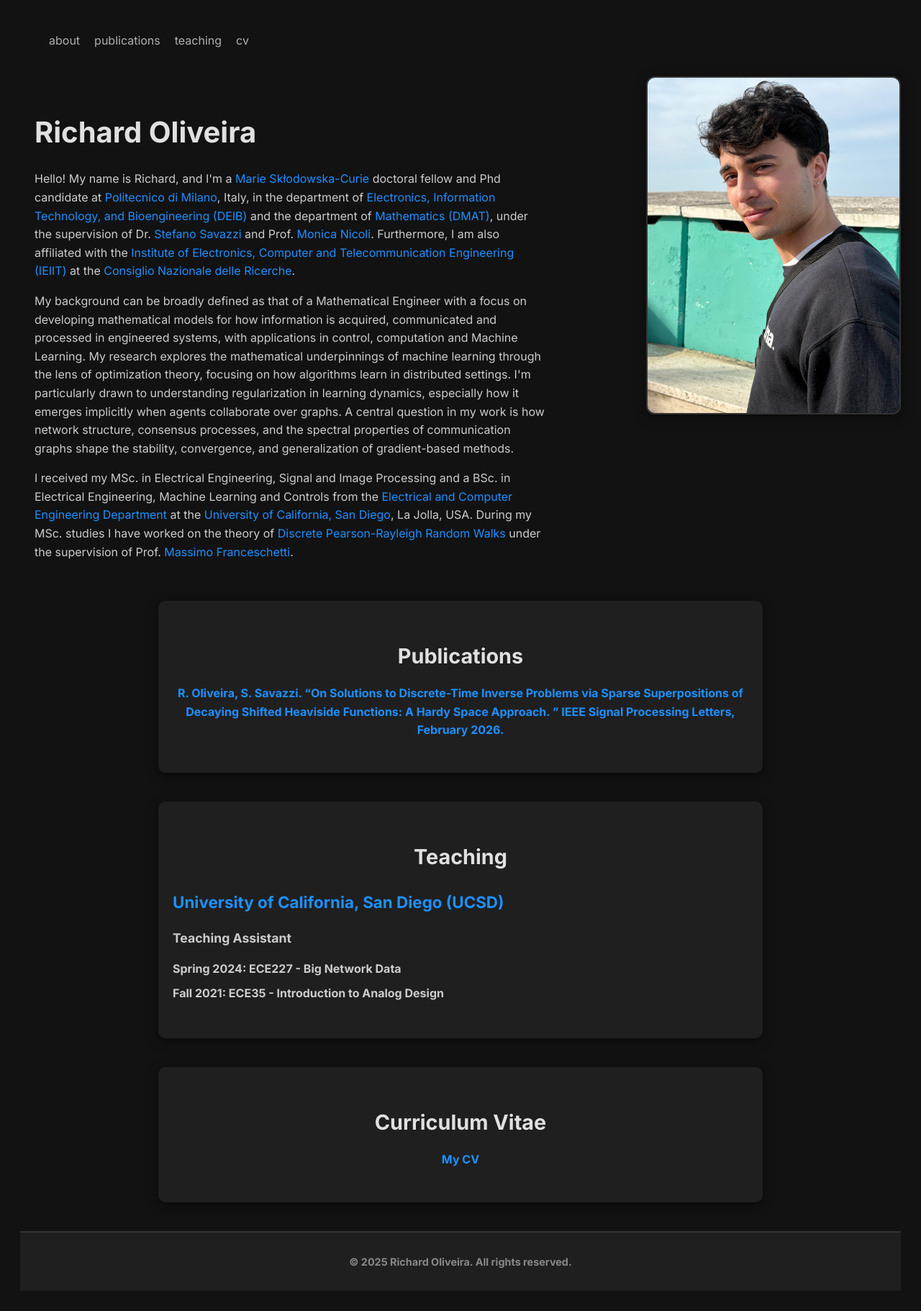
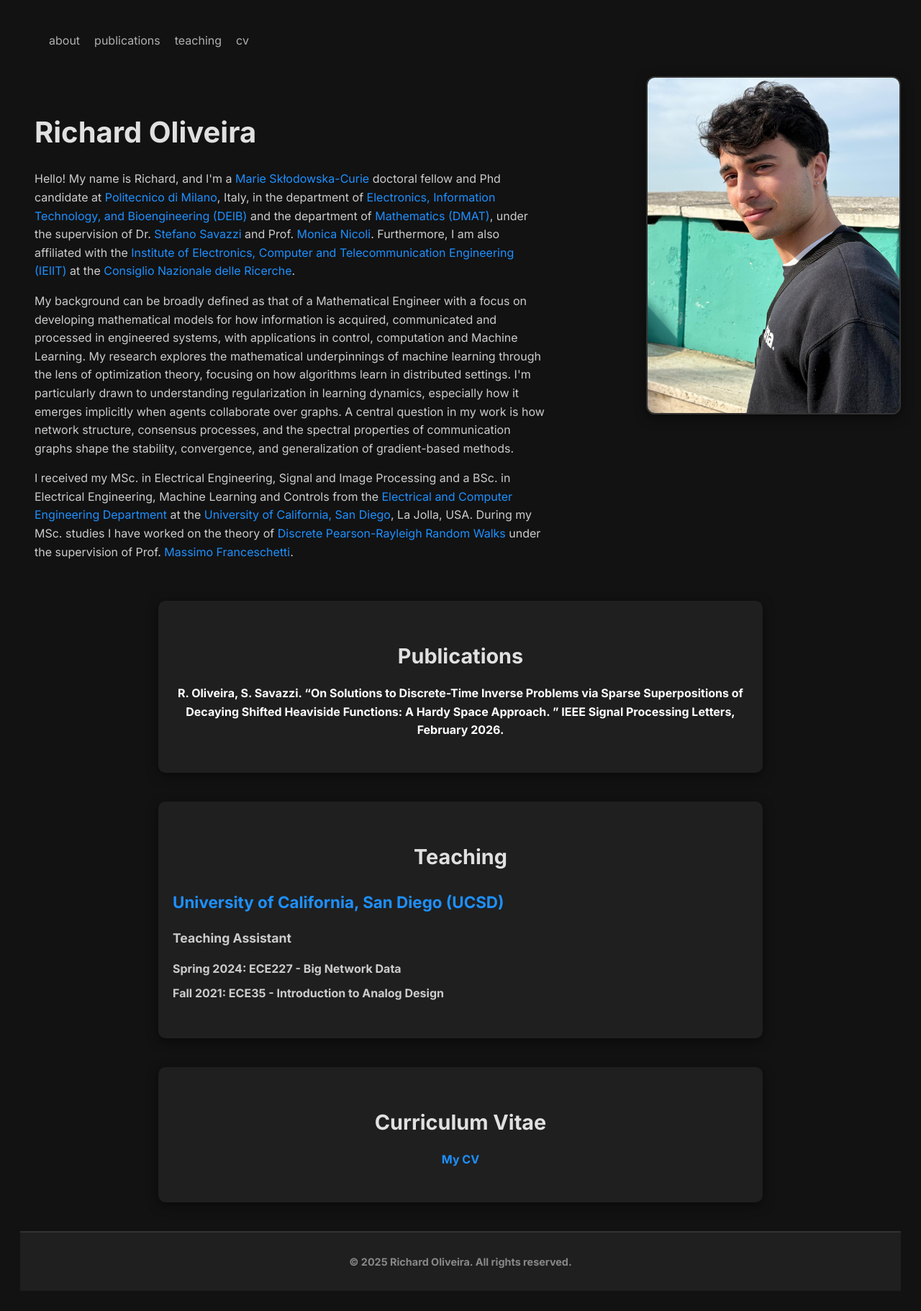
Before and after one commit to raolivei13/website_rich, a Jekyll site: the page index.html, which Jekyll copies as it is, in a window 1280 px wide. Shown: the whole page at 72% size. Built offline with Jekyll 4.4.1, drawn with Linux system fonts in a browser that asks for light colours.

Commit message:
Update index.html

```diff
--- a/index.html
+++ b/index.html
@@ -72,7 +72,7 @@
   <section id="current-works" class="current-works-section">
     <h2>Publications</h2>
     <p>
-     <a href="https://ieeexplore.ieee.org/document/11395589"><b>R. Oliveira<b>, S. Savazzi. “On Solutions to Discrete-Time Inverse Problems via Sparse Superpositions of Decaying Shifted Heaviside Functions: A Hardy Space Approach. ” <b>IEEE Signal Processing Letters<b>, February  2026.</a>
+     <a href="https://ieeexplore.ieee.org/document/11395589" style="color:white";><b>R. Oliveira<b>, S. Savazzi. “On Solutions to Discrete-Time Inverse Problems via Sparse Superpositions of Decaying Shifted Heaviside Functions: A Hardy Space Approach. ” <b>IEEE Signal Processing Letters<b>, February  2026.</a>
     </p>
   </section>
 
```
